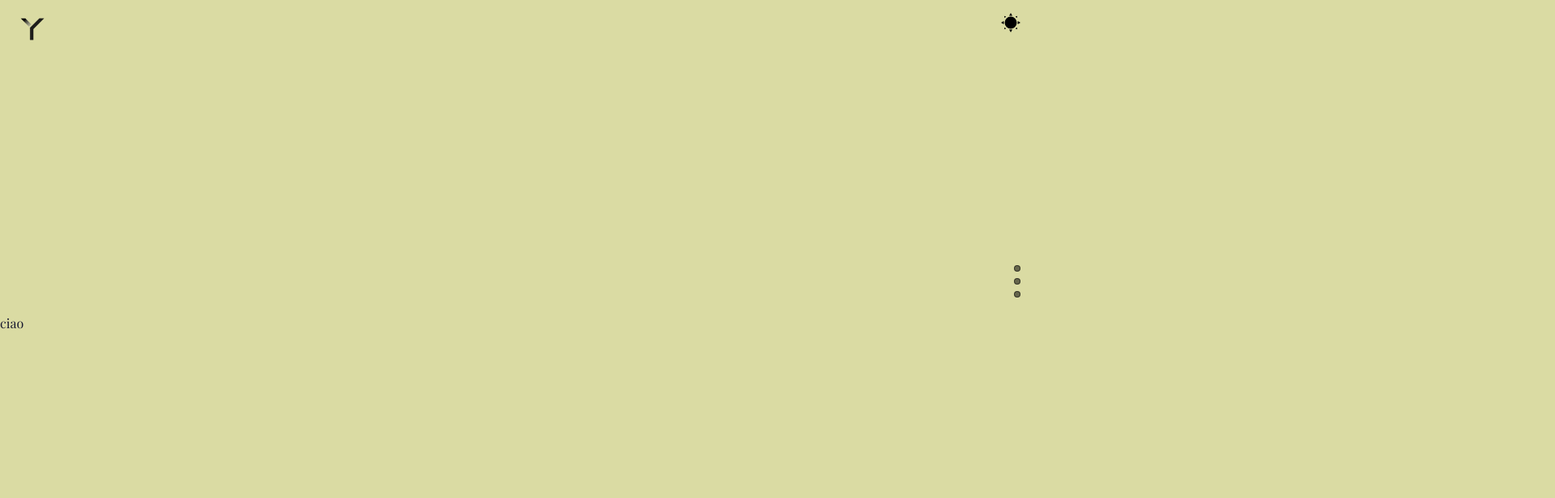
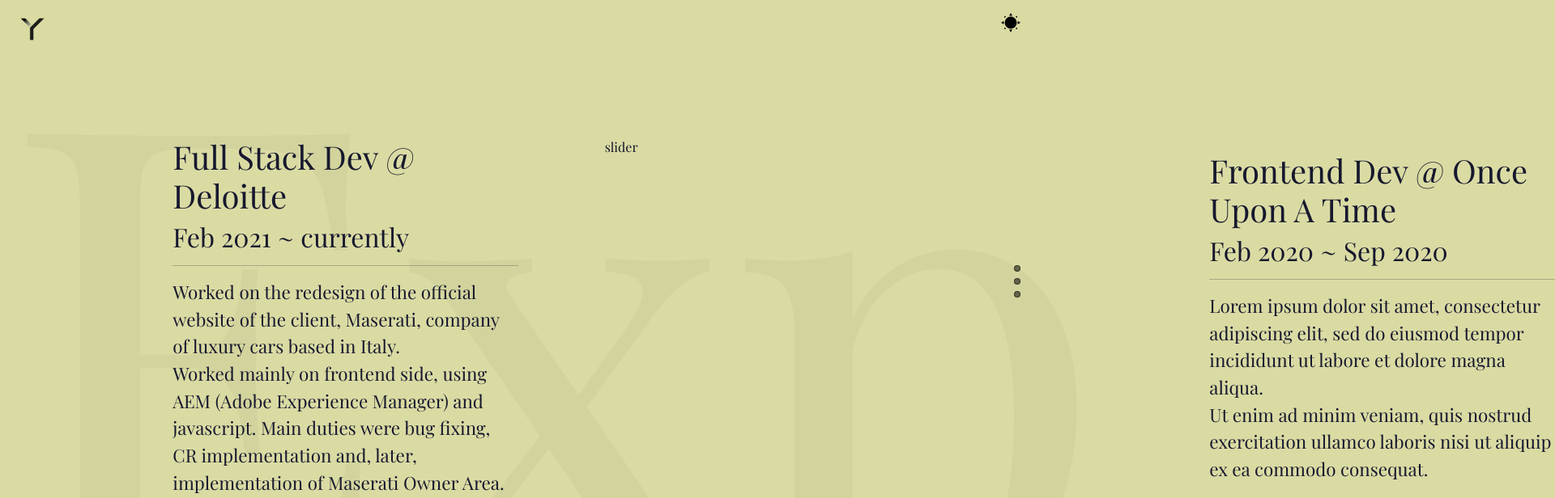
Before and after one commit to YassineGallaoui/aboutyassineRedesign, a Next.js app: page /exp in a window 1280 px wide. Shown: the top 616 px of the page at 81% size, 1920 px wide, since content can reach past the window. Built offline with nearby package versions, Linux system fonts and the light colour scheme.

Commit message:
added general structure exp and skills section

```diff
--- a/components/frame/index.js
+++ b/components/frame/index.js
@@ -33,7 +33,6 @@
 
         const liTags = body.querySelectorAll('.sectionsNav li div');
         const sectionNames = ['Who am I','What I do','How I do it'];
-        console.log(liTags)
         liTags.forEach((element, index) => {
             element.innerHTML = createSpanStructure(sectionNames[index]);
         })
@@ -83,19 +82,25 @@
                 </div>
                 <div className={styles.frameContainer__right__nav + ' sectionsNav'}>
                     <ul>
+                        <Link href="/">
                             <li>
                                 <div></div>
                             </li>
+                        </Link>
+                        <Link href="/exp">
                             <li>
                                 <div></div>
                             </li>
+                        </Link>
+                        <Link href="/skills">
                             <li>
                                 <div></div>
                             </li>
+                        </Link>
                     </ul>
                 </div>
                 <div className={styles.frameContainer__right__contacts}>
-                    <a href="https://en.wikipedia.org/wiki/Next.js">
+                    <a href="https://en.wikipedia.org/wiki/Next.js" rel="noreferrer noopener" target="_blank">
                         <div className={styles.frameContainer__right__contacts__social}>
                             <Image
                                 src={cvIcon}
@@ -119,7 +124,7 @@
                             />
                         </div>
                     </a>
-                    <a href="https://www.linkedin.com/in/mohamed-yassine-gallaoui/">
+                    <a href="https://www.linkedin.com/in/mohamed-yassine-gallaoui/" rel="noreferrer noopener" target="_blank">
                         <div className={styles.frameContainer__right__contacts__social}>
                             <Image
                                 src={linkedinIcon}
@@ -131,7 +136,7 @@
                             />
                         </div>
                     </a>
-                    <a href="https://github.com/YassineGallaoui">
+                    <a href="https://github.com/YassineGallaoui" rel="noreferrer noopener" target="_blank">
                         <div className={styles.frameContainer__right__contacts__social}>
                             <Image
                                 src={githubIcon}
--- a/pages/exp/index.js
+++ b/pages/exp/index.js
@@ -1,13 +1,61 @@
 import Head from 'next/head'
+import {useEffect} from "react";
+import { scrollHorizontal } from '../../utility'
+import styles from '../../styles/Exp.module.css'
 
 export default function Exp() {
+  useEffect(() => {
+    const expContainer = document.scrollingElement || document.documentElement;
+
+    expContainer.addEventListener('wheel', scrollHorizontal);
+  }, [])
+
+  const ExpSingleSummary = function(title, subtitle, description) {
+    return(
+      <div className={'col-4 offset-2'}>
+            <h1 className={styles.expContainer__title}>
+              {title}
+            </h1>
+            <h2 className={styles.expContainer__subtitle}>
+              {subtitle}
+            </h2>
+            <hr></hr>
+            <p className={styles.expContainer__desc}  dangerouslySetInnerHTML={{ __html: description }}>
+            </p>
+          </div>
+    )
+  }
 
   return (
     <>
       <Head>
         <title>Yassine | Software Engineer</title>
       </Head>
-      ciao
+      <div className={styles.expBkgrdTxt}>Exp</div>
+      <div className={styles.expContainer+' expContainer col-12'}>
+        <section className="col-12">
+          {ExpSingleSummary('Full Stack Dev @ Deloitte', 'Feb 2021 ~ currently', `Worked on the redesign of the official website of the client, Maserati, company of luxury cars based in Italy.<br />
+              Worked mainly on frontend side, using AEM (Adobe Experience Manager) and javascript.
+              Main duties were bug fixing, CR implementation and, later, implementation of Maserati Owner Area.`)}
+          <div className={'offset-1 col-5'}>
+            slider
+          </div>
+        </section>
+        <section className="col-12">
+          {ExpSingleSummary('Frontend Dev @ Once Upon A Time','Feb 2020 ~ Sep 2020',`Lorem ipsum dolor sit amet, consectetur adipiscing elit, sed do eiusmod tempor incididunt ut labore et dolore magna aliqua.<br />
+              Ut enim ad minim veniam, quis nostrud exercitation ullamco laboris nisi ut aliquip ex ea commodo consequat.`)}
+          <div className={'offset-1 col-5'}>
+            slider
+          </div>
+        </section>
+        <section className="col-12">
+          {ExpSingleSummary('Full Stack Dev Intern @ University of Milan','Jun 2019 ~ Oct 2020',`Lorem ipsum dolor sit amet, consectetur adipiscing elit, sed do eiusmod tempor incididunt ut labore et dolore magna aliqua.<br />
+              Ut enim ad minim veniam, quis nostrud exercitation ullamco laboris nisi ut aliquip ex ea commodo consequat.`)}
+          <div className={'offset-1 col-5'}>
+            slider
+          </div>
+        </section>
+      </div>
     </>
   )
 }
--- /dev/null
+++ b/styles/Exp.module.css
@@ -0,0 +1,27 @@
+.expBkgrdTxt {
+  color: rgba(0, 0, 0, 0.03);
+  font-size: 100vh;
+  position: fixed;
+  pointer-events: none;
+  -webkit-user-select: none;
+     -moz-user-select: none;
+      -ms-user-select: none;
+          user-select: none;
+}
+
+.expContainer {
+  position: relative;
+  display: flex;
+  flex-direction: row;
+  justify-content: flex-start;
+  align-items: center;
+  height: 100vh;
+}
+.expContainer section {
+  display: flex;
+  flex-direction: row;
+  justify-content: flex-start;
+}
+.expContainer__desc {
+  font-size: 1.4rem;
+}
--- a/styles/Frame.module.css
+++ b/styles/Frame.module.css
@@ -6,6 +6,7 @@
   flex-direction: row;
   justify-content: space-between;
   padding: 1rem 1.25rem;
+  z-index: 5;
 }
 .frameContainer__left, .frameContainer__right {
   display: flex;
@@ -68,6 +69,7 @@
   box-sizing: border-box;
   opacity: 1;
   margin: 0.5rem 0rem;
+  cursor: pointer;
 }
 .frameContainer__right__nav ul li div {
   position: absolute;
--- /dev/null
+++ b/styles/scss/Exp.module.scss
@@ -0,0 +1,23 @@
+.expBkgrdTxt{
+    color: rgba(0,0,0,0.03);
+    font-size: 100vh;
+    position: fixed;
+    pointer-events: none;
+    user-select: none;
+}
+.expContainer{
+    position: relative;
+    display: flex;
+    flex-direction: row;
+    justify-content: flex-start;
+    align-items: center;
+    height: 100vh;
+    section{
+        display: flex;
+        flex-direction: row;
+        justify-content: flex-start;
+    }
+    &__desc{
+        font-size: 1.4rem;
+    }
+}
--- a/styles/scss/Frame.module.scss
+++ b/styles/scss/Frame.module.scss
@@ -8,6 +8,7 @@
     flex-direction: row;
     justify-content: space-between;
     padding: 1rem 1.25rem;
+    z-index: 5;
     &__left, &__right{
         display: flex;
         flex-direction: column;
@@ -66,6 +67,7 @@
                     box-sizing: border-box;
                     opacity: 1;
                     margin: 0.5rem 0rem;
+                    cursor: pointer;
                     div{
                         position: absolute;
                         display: flex;
--- a/utility.js
+++ b/utility.js
@@ -6,3 +6,15 @@
     });
     return returnString;
 }
+
+
+export function scrollHorizontal(event) {
+  event.preventDefault();
+  if (!event.deltaY) {
+    return;
+  }
+  if (!event.shiftKey) {
+    event.preventDefault();
+    event.currentTarget.scrollLeft += (event.deltaY + event.deltaX)*10;
+  }
+}
```
Also changed, not shown: components/verticalSlider/index.js (added, +18 -0 lines), pages/skills/index.js (+118 -0 lines), styles/Skills.module.css (added, +22 -0 lines), styles/scss/Skills.module.scss (added, +18 -0 lines). Lines whose indentation alone changed are shown as unchanged.
